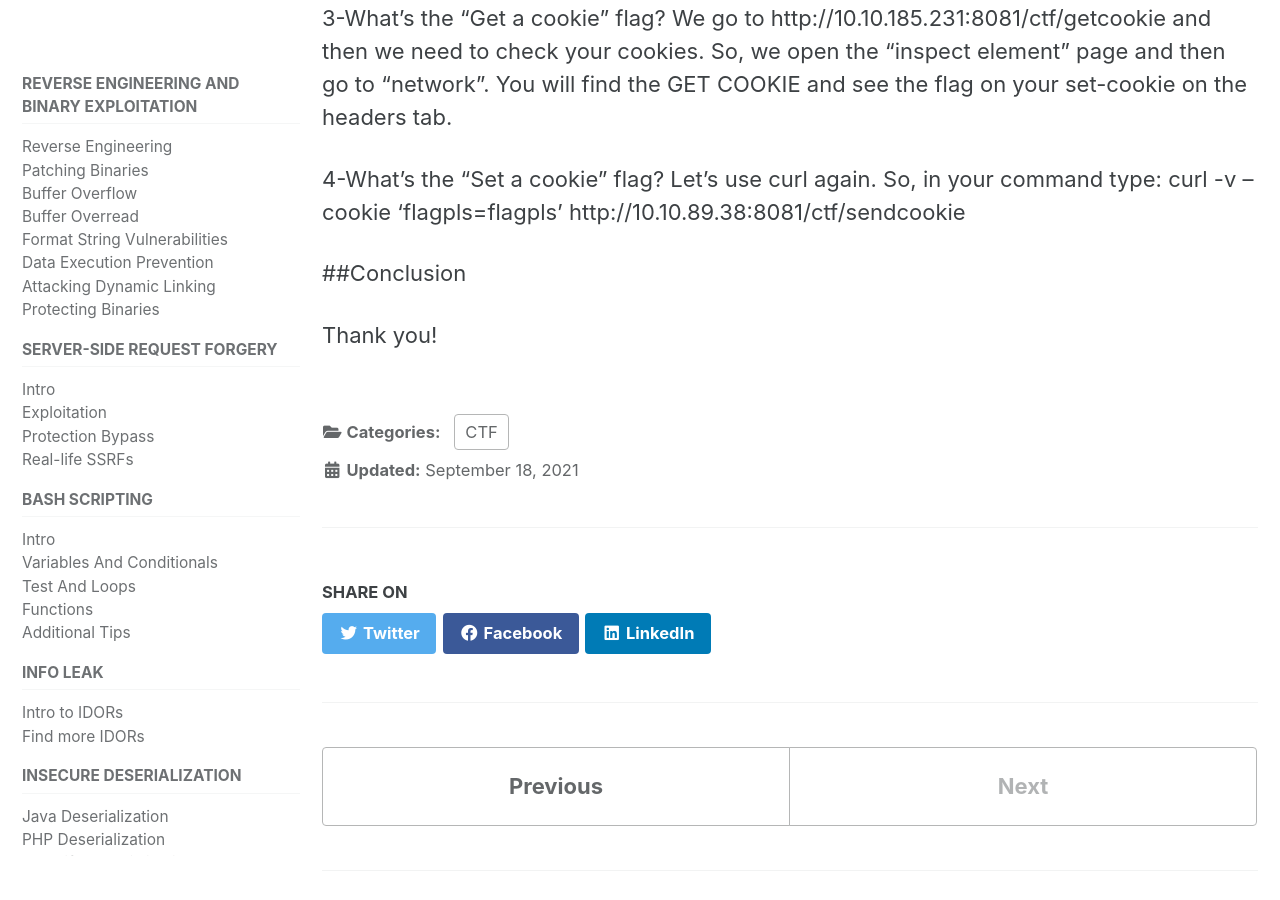
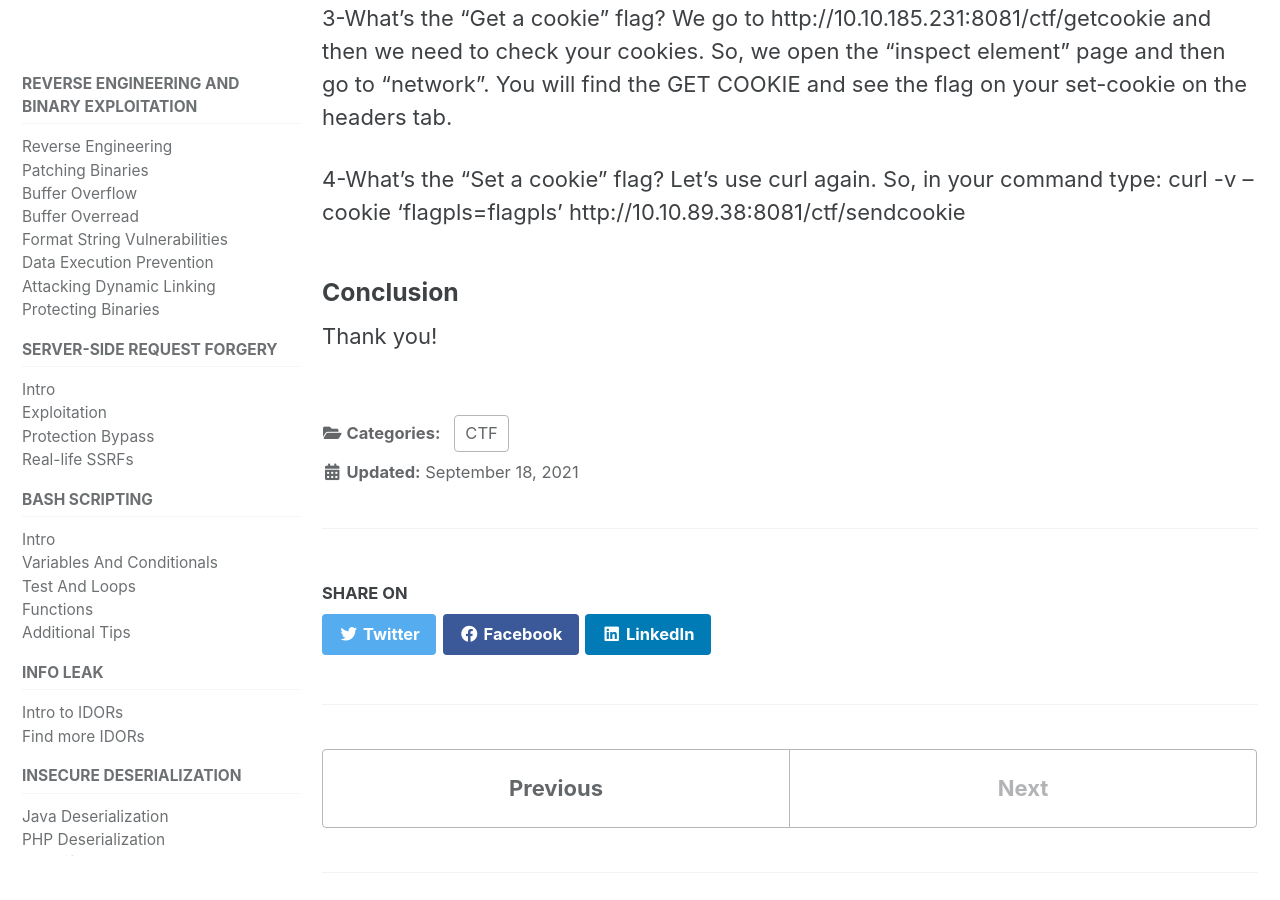
Before and after one commit to felipemsalles/felipemsalles.github.io-blog, a Jekyll site: the page built from _posts/2021-09-18-webfundamentals.md, in a window 1280 px wide and 900 px high, scrolled down 7633 px. Built offline with Jekyll 4.4.1, drawn with Linux system fonts in a browser that asks for light colours; cached includes are drawn as plain includes.

```diff
--- a/_posts/2021-09-18-webfundamentals.md
+++ b/_posts/2021-09-18-webfundamentals.md
@@ -192,6 +192,6 @@ curl -X POST –data “flag_please” http://10.10.185.231:8081/ctf/post
 4-What’s the “Set a cookie” flag? Let’s use curl again. So, in your command type:
 curl -v --cookie 'flagpls=flagpls' http://10.10.89.38:8081/ctf/sendcookie
 
-##Conclusion
+### Conclusion
 
 Thank you!
```
